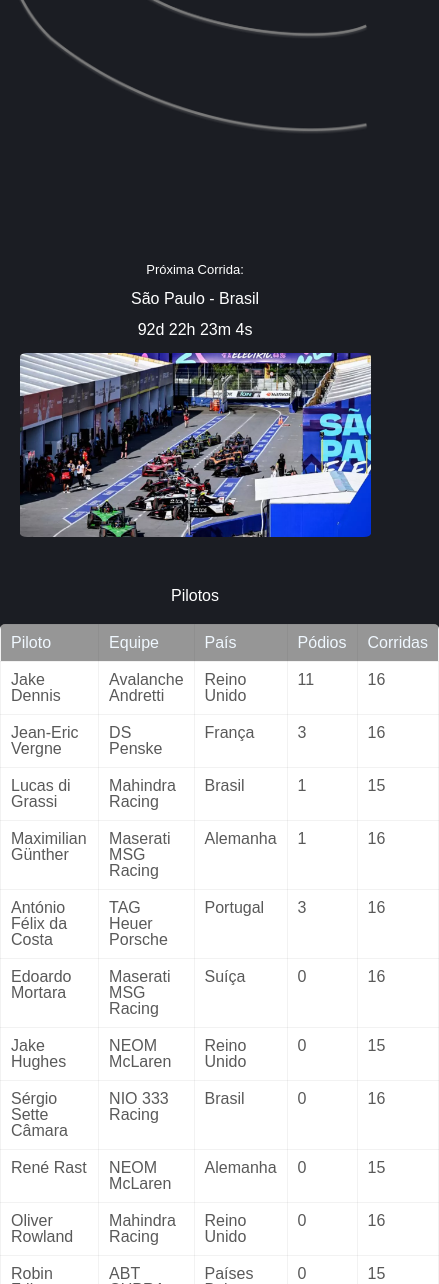
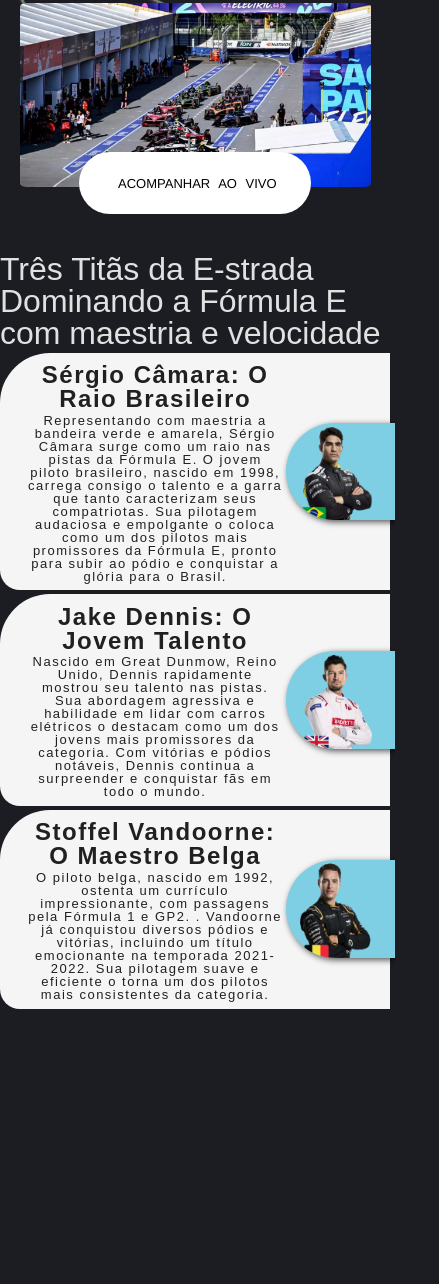
Before and after one commit to anaclaraw/razzo_client, a website: page index.html in a window 390 px wide. Shown: the part 1489-2773 px from the top of the page, 439 px wide, since content can reach past the window. After the commit the page ends 2498 px from the top, so only its background shows below. Drawn offline with nearby package versions, Linux system fonts and the light colour scheme; a web font is replaced by a local one.

Commit message:
atualizando págian inicial

```diff
--- /dev/null
+++ b/css/home.css
@@ -0,0 +1,83 @@
+* {
+    margin: 0;
+    padding: 0;
+    box-sizing: border-box;
+}
+
+body {
+    font-family: Arial, sans-serif;
+    display: flex;
+    justify-content: center;
+    align-items: center;
+    height: 100vh;
+    background-color: #f7f7f7;
+}
+
+.carousel-container {
+    width: 95%;
+    max-width: 100%;
+    display: flex;
+    justify-content: space-between;
+    align-items: center;
+    overflow: hidden;
+    position: relative;
+}
+
+.carousel-wrapper {
+    width: 90%;
+    overflow: hidden;
+}
+
+.carousel {
+    display: flex;
+    transition: transform 0.3s ease-in-out;
+
+}
+
+.box {
+    min-width: 33%;
+    padding: 20px;
+    background-color: #007bff;
+    color: white;
+    text-align: center;
+    border-radius: 8px;
+    margin: 0 5px;
+    display: flex;
+    flex-flow: column wrap;
+    overflow: ;
+}
+.box:first-child{
+    margin:0;
+}
+
+.box img{
+    margin: 0;
+    margin-top: -50px;
+    overflow: visible;
+
+
+}
+
+button {
+    background-color: transparent;
+    color: black;
+    border: none;
+    padding: 10px;
+    cursor: pointer;
+    font-size: 20px;
+}
+
+button:hover {
+    background-color: #0056b3;
+}
+
+@media (max-width: 768px) {
+    .box {
+        min-width: 100%;
+        margin: 0 5px;
+    }
+
+    .carousel-container {
+        width: 100%;
+    }
+}
--- a/css/section-apresentacao.css
+++ b/css/section-apresentacao.css
@@ -24,11 +24,11 @@
 .text {
     position: absolute;
     width: 80%;
-    padding: 5%;
+    padding: 1% 5%;
     word-spacing: 5px;
     line-height: 1.5;
     font-weight: 200;
-    background-color: var(--cor-de-fundo);
+    background-color:  #1b1d23a7;
     border-radius: 100px 200px;
     box-shadow: 5px 5px 10px var(--cor-de-fundo);
     color: rgb(222, 222, 222);
--- a/css/section-drivers.css
+++ b/css/section-drivers.css
@@ -3,60 +3,83 @@
     align-items: center;
     justify-content: center;
     flex-direction: column;
-    max-width: 90%;
-    margin: auto;
+    max-width: 100%;
     margin-top: 10%;
+    color: black;
 }
 
 .title_drivers {
     font-size: medium;
 }
 
-.title_drivers h1{
-
-
+.title_drivers h1,  .title_drivers h3{
+    color: rgba(255, 255, 255, 0.87);
+    font-size: xx-large;
 }
 
 .driver_article {
-
+    background-color: rgba(255, 255, 255, 0.957);
     display: flex;
     align-items: center;
     justify-content: center;
-    width: 100%;
-    padding: 5%;
-
+    max-width: 100%;
+    margin-top: 1%;
+    border-top-left-radius: 50px;
+    border-bottom-left-radius: 20px;
 }
 
 
 .description_driver {
-    background-color: rxgba(133, 133, 133, 0.213);
-
+    text-align: center;
     font-weight: 100;
     letter-spacing: 1.5px;
     font-size: small;
+    padding:2%;
+    margin-left: 5%;
+    color: rgba(0, 0, 0, 0.87);
+    font-weight: 400;
+
 }
+.description_driver h1{
+    font-size: x-large;
+    font-weight: 600;
+    text-align: center;
+    padding: 1%;
 
+}
 .img_driver {
-    width: 40%;
+    width: 25%;
     border-radius: 99999px;
     border-bottom-right-radius: 0px;
     border-top-right-radius: 0px;
-    box-shadow: 5px 5px 8px rgba(0, 0, 0, 0.107);
-    background-color: aliceblue;
+    background-color: rgb(126, 207, 227);
+    padding-right:3%;
+    filter: drop-shadow(2px 2px 3px rgba(0, 0, 0, 0.657));
+    margin: -5px;
 }
-
 
 
 @media (min-width: 600px) {
     #drivers_section {
 
-        width: 60%;
+        width: 100%;
     }
     .title_drivers{
         font-size:x-large;
      }
      .description_driver {
-
+     text-align: left;
         font-size: medium;
     }
+    .driver_article {
+
+        border-top-left-radius: 200px;
+        border-bottom-left-radius: 50px;
+    }
+    .img_driver{
+        width: 25%;
+
+        padding-right:5%;
+        filter: drop-shadow(5px 3px 5px rgba(0, 0, 0, 0.657));
+    }
 }
--- a/css/section-next-map.css
+++ b/css/section-next-map.css
@@ -1,6 +1,7 @@
 .next_mapa_section img{
     width: 90vw;
     border-radius: 2%;
+    height: 100%;
 }
 
 .next_mapa_section{
@@ -9,6 +10,7 @@
     align-items: center;
     justify-content: center;
     gap:15px;
+    margin-top: -350px;
 }
 .next_mapa_section h4{
     font-size: small;
@@ -16,6 +18,8 @@
 .next_mapa_section h1{
     font-size: medium;
 }
+
+
 
 .titulo-section{
     font-size: medium;
@@ -66,3 +70,70 @@
         font-size: medium;
     }
 }
+
+
+.button-48 {
+    appearance: none;
+    background-color: #FFFFFF;
+    border-width: 0;
+    box-sizing: border-box;
+    color: #000000;
+    cursor: pointer;
+    display: inline-block;
+    font-size: 14px;
+    font-weight: 600;
+    margin-top: -50px;
+
+    padding: 1.5em 2.2em;
+    padding-right: 3em;
+    position: relative;
+    text-align: center;
+    text-decoration: none;
+    text-rendering: geometricprecision;
+    text-transform: uppercase;
+    transition: opacity 300ms cubic-bezier(.694, 0, 0.335, 1),background-color 100ms cubic-bezier(.694, 0, 0.335, 1),color 100ms cubic-bezier(.694, 0, 0.335, 1);
+    user-select: none;
+    -webkit-user-select: none;
+    touch-action: manipulation;
+    vertical-align: baseline;
+    white-space: nowrap;
+    border-radius: 50px;
+  }
+
+  .button-48:before {
+    animation: opacityFallbackOut .5s step-end forwards;
+    backface-visibility: hidden;
+    background-color: #37373768;
+    color: #000000;
+    clip-path: polygon(-1% 0, 0 0, -25% 100%, -1% 100%);
+    content: "";
+    height: 100%;
+    left: 0;
+    position: absolute;
+    top: 0;
+    transform: translateZ(0);
+    transition: clip-path .5s cubic-bezier(.165, 0.84, 0.44, 1), -webkit-clip-path .5s cubic-bezier(.165, 0.84, 0.44, 1);
+    width: 100%;
+    border-radius: 50px;
+
+  }
+
+  .button-48:hover:before {
+    animation: opacityFallbackIn 0s step-start forwards;
+    clip-path: polygon(0 0, 101% 0, 101% 101%, 0 101%);
+  }
+
+  .button-48:after {
+    background-color: #FFFFFF;
+
+  }
+
+  .button-48 span {
+    z-index: 1;
+    position: relative;
+    background-color: transparent;
+    border: none;
+    box-shadow: none;
+    color: #000000;
+
+  }
--- a/index.html
+++ b/index.html
@@ -28,7 +28,7 @@
             <input class="menu-btn" type="checkbox" id="menu-btn" />
             <label class="menu-icon" for="menu-btn"><span class="navicon"></span></label>
             <ul class="menu">
-                <li><a href="#inicio">Inicio</a></li>
+                <li><a href="/index.html">Inicio</a></li>
                 <li><a href="#map">Campeonato</a></li>
                 <li><a href="#">Métricas</a></li>
                 <li><a href="./pages/login.html">Login | Cadastro</a></li>
@@ -47,7 +47,8 @@
         <article class="text">
             <h2 class="titulo-lorem">A Razzo</h2>
             <p>
-              a Nossa plataforma contará com um sistema de acompanhamento em tempo real das corridas, no qual os usuários
+                a Nossa plataforma contará com um sistema de acompanhamento em tempo real das corridas, no qual os
+                usuários
                 poderão fazer seus palpites sobre a ordem dos rankings e possíveis acontecimentos. Esses palpites serão
                 realizados mediante o uso de moedas, sendo a quantidade de moedas investidas proporcional ao número de
                 palpites. Ao acertarem seus palpites, os usuários serão recompensados com pontos, que lhes permitirão
@@ -80,12 +81,15 @@
 
     <section class="next_mapa_section">
         <h4 class="titulo-corrida">Próxima Corrida:</h4>
-        <h1 >São Paulo - Brasil</h1>
+        <h1>São Paulo - Brasil</h1>
         <div id="countdown"></div>
         <img class="next-mapa" src="/assets/sp_anhembi.webp" alt="">
+        <button class="button-48" role="button"><span class="text">Acompanhar ao vivo</span></button>
     </section>
+<!-- HTML !-->
 
-    <section class="pilotos_section">
+
+    <!-- <section class="pilotos_section">
         <h1>Pilotos</h1>
     <table id="table_pilotos">
         <thead>
@@ -105,7 +109,7 @@
             </tr>
         </tfoot>
     </table>
-</section>
+</section> -->
 
     <section id="drivers_section">
         <div class="title_drivers">
@@ -114,17 +118,34 @@
         </div>
 
         <article class="driver_article">
-        <p class="description_driver">Sérgio Câmara: O Raio Brasileiro
-            Representando com maestria a bandeira verde e amarela, Sérgio Câmara surge como um raio nas pistas da Fórmula E. O jovem piloto brasileiro, nascido em 1998, carrega consigo o talento e a garra que tanto caracterizam seus compatriotas. Sua pilotagem audaciosa e empolgante o coloca como um dos pilotos mais promissores da Fórmula E, pronto para subir ao pódio e conquistar a glória para o Brasil.</p>
+            <div class="description_driver">
+                <h1>Sérgio Câmara: O Raio Brasileiro</h1>
+                <p>
+                    Representando com maestria a bandeira verde e amarela, Sérgio Câmara surge como um raio nas pistas
+                    da Fórmula E. O jovem piloto brasileiro, nascido em 1998, carrega consigo o talento e a garra que
+                    tanto caracterizam seus compatriotas. Sua pilotagem audaciosa e empolgante o coloca como um dos
+                    pilotos mais promissores da Fórmula E, pronto para subir ao pódio e conquistar a glória para o
+                    Brasil.</p>
+            </div>
+
             <img class="img_driver" src="/assets/driver_brazilian.png" alt="">
         </article>
         <article class="driver_article">
-        <p class="description_driver">Jake Dennis: O Jovem Talento. Nascido em Great Dunmow, Reino Unido, Dennis rapidamente mostrou seu talento nas pistas. Sua abordagem agressiva e habilidade em lidar com carros elétricos o destacam como um dos jovens mais promissores da categoria. Com vitórias e pódios notáveis, Dennis continua a surpreender e conquistar fãs em todo o mundo.</p>
+            <div class="description_driver">
+                <h1>Jake Dennis: O Jovem Talento</h1>
+                <p> Nascido em Great Dunmow, Reino Unido, Dennis rapidamente mostrou seu talento nas pistas. Sua
+                    abordagem agressiva e habilidade em lidar com carros elétricos o destacam como um dos jovens mais
+                    promissores da categoria. Com vitórias e pódios notáveis, Dennis continua a surpreender e conquistar
+                    fãs em todo o mundo.</p></div>
                 <img class="img_driver" src="/assets/driver_britanic.png" alt="">
         </article>
         <article class="driver_article">
-        <p class="description_driver">Stoffel Vandoorne: O Maestro Belga
-            O piloto belga, nascido em 1992, ostenta um currículo impressionante, com passagens pela Fórmula 1 e GP2. . Vandoorne já conquistou diversos pódios e vitórias, incluindo um título emocionante na temporada 2021-2022. Sua pilotagem suave e eficiente o torna um dos pilotos mais consistentes da categoria.</p>
+            <div class="description_driver">
+                <h1>Stoffel Vandoorne: O Maestro Belga</h1>
+                <p>O piloto belga, nascido em 1992, ostenta um currículo impressionante, com passagens pela Fórmula 1 e
+                    GP2. . Vandoorne já conquistou diversos pódios e vitórias, incluindo um título emocionante na
+                    temporada 2021-2022. Sua pilotagem suave e eficiente o torna um dos pilotos mais consistentes da
+                    categoria.</p> </div>
                 <img class="img_driver" src="/assets/driver_belgican.png" alt="">
         </article>
 
--- a/js/change_images.js
+++ b/js/change_images.js
@@ -3,5 +3,5 @@
 if (window.innerWidth < 500) {
     imagem_carrousel1.src = '/assets/pista_background_mobile.png'
 }else{
-    imagem_carrousel1.src = '/assets/pista_background.png'
+    imagem_carrousel1.src = '/assets/pista_background2.png'
     }
```
Also changed, not shown: js/carrossel.js (+19 -15 lines), pages/campeonato.html (added, +32 -0 lines), assets/pista_background2.png (added), assets/teste.png (added). Lines whose indentation alone changed are shown as unchanged.
